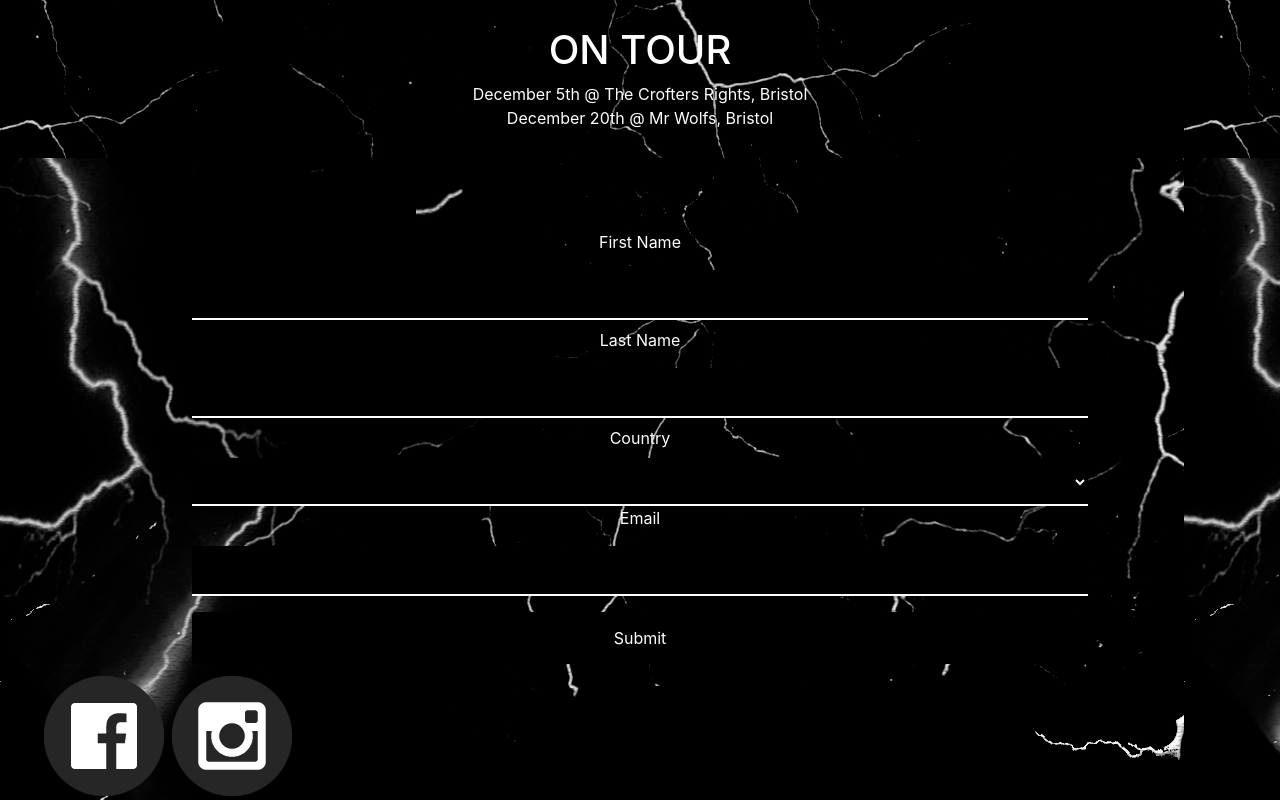
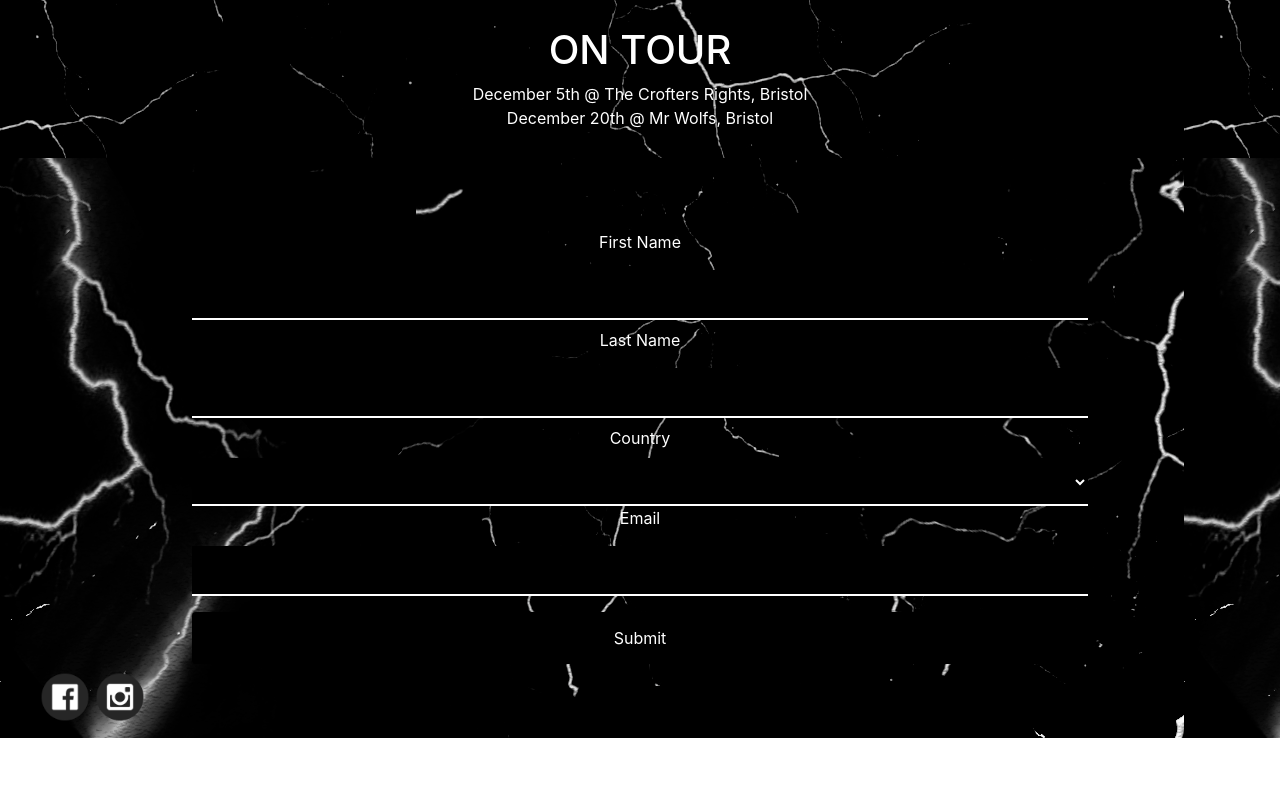
Before and after one commit to elena-mv/747band, a plain HTML site: page index.html in a window 1280 px wide. Shown: the part 2774-3574 px from the top of the page. After the commit the page ends 3512 px from the top, so only its background shows below. Drawn offline with nearby package versions, Linux system fonts and the light colour scheme.

Commit message:
Social Media Icons
I changed the size of the social media icons. I can't figure out how to put them in the center of the page

```diff
--- a/index.html
+++ b/index.html
@@ -157,8 +157,8 @@
       </form>
     </div>
     <ul class="social-icons">
-      <li><a href="https://www.facebook.com/747Bristol/"><img src="Images/FacebookBlack.png"/></a></li>
-      <li><a href="https://www.instagram.com/747band/"><img src="Images/Instagram.png"/></a></li>
+      <li><a href="https://www.facebook.com/747Bristol/"><img src="Images/FacebookBlack.png" style="width:50px;height:50px;"/></a></li>
+      <li><a href="https://www.instagram.com/747band/"><img src="Images/Instagram.png" style="width:50px;height:50px;"/></a></li>
     </ul>
         </div>
   </body>
--- a/styles.css
+++ b/styles.css
@@ -85,18 +85,16 @@ p {
 ul.social-icons li {
 display:inline-block;
 vertical-align: top;
-/* width: 50%; */
-float: left;
 }
 
 label {
   color: white;
 }
+
 input[type=text], select {
   width: 70%;
   padding: 12px 20px;
   margin: 8px 0;
-  display: inline-block;
   border: none;
   border-bottom: 2px solid white;
   box-sizing: border-box;
@@ -117,7 +115,6 @@ input[type=submit] {
   cursor: pointer;
 }
 
-
 input[type=submit]:hover {
   background-color: grey;
 }
```
